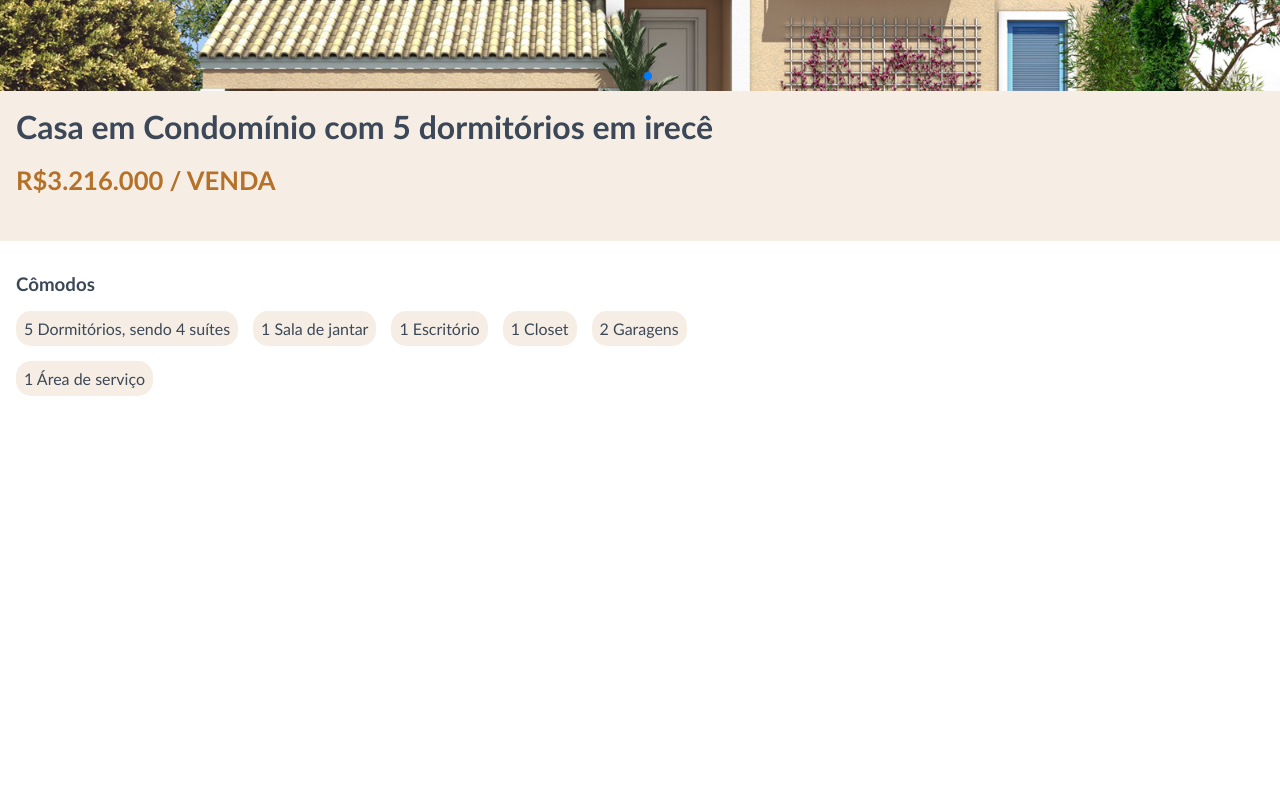
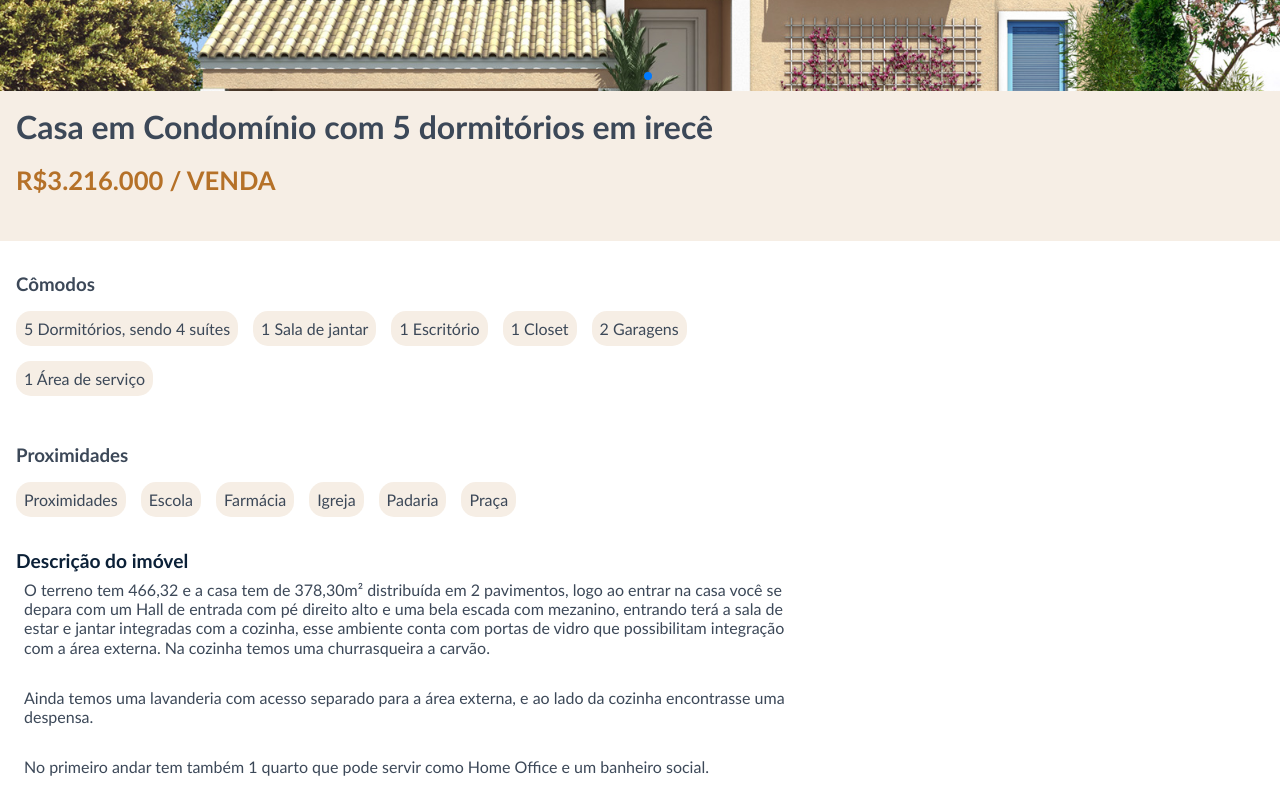
Before and after one commit to leonardofx1/imobiliaria, a Next.js app: page /propertyDetails/1 in a window 1280 px wide. Shown: the part 509-1309 px from the top of the page. Before the commit the page ends 921 px from the top, so only its background shows below. Built offline with nearby package versions, Linux system fonts and the light colour scheme.

Commit message:
property description

```diff
--- a/src/app/propertyDetails/[id]/page.tsx
+++ b/src/app/propertyDetails/[id]/page.tsx
@@ -13,7 +13,7 @@ const PropertyDetails = ({ params }: { params: { id: string } }) => {
         <h2>R$3.216.000 / VENDA</h2>
       </section>
       <section className={style.listOfFeatures}>
-          <h3>Cômodos</h3>
+        <h3>Cômodos</h3>
         <div>
           <span>5 Dormitórios, sendo 4 suítes</span>{" "}
           <span>1 Sala de jantar</span>
@@ -23,6 +23,37 @@ const PropertyDetails = ({ params }: { params: { id: string } }) => {
           <span>1 Área de serviço</span>
         </div>
       </section>
+      <section className={style.listOfFeatures}>
+        <h3>Proximidades</h3>
+        <div>
+          <span>Proximidades</span> <span>Escola</span>
+          <span>Farmácia</span>
+          <span>Igreja</span>
+          <span>Padaria</span>
+          <span>Praça</span>
+        </div>
+      </section>
+      <section className={style.propertyDescription}>
+        <h3>Descrição do imóvel</h3>
+        <div>
+          <p>
+            O terreno tem 466,32 e a casa tem de 378,30m² distribuída em 2
+            pavimentos, logo ao entrar na casa você se depara com um Hall de
+            entrada com pé direito alto e uma bela escada com mezanino, entrando
+            terá a sala de estar e jantar integradas com a cozinha, esse
+            ambiente conta com portas de vidro que possibilitam integração com a
+            área externa. Na cozinha temos uma churrasqueira a carvão.
+          </p>
+          <p>
+            Ainda temos uma lavanderia com acesso separado para a área externa,
+            e ao lado da cozinha encontrasse uma despensa.
+          </p>
+          <p>
+            No primeiro andar tem também 1 quarto que pode servir como Home
+            Office e um banheiro social.
+          </p>
+        </div>
+      </section>
     </main>
   );
 };
--- a/src/app/propertyDetails/[id]/style.module.scss
+++ b/src/app/propertyDetails/[id]/style.module.scss
@@ -76,3 +76,35 @@
         padding: .5rem;
     }
 }
+
+.propertyDescription {
+    display: flex;
+    flex-direction: column;
+    justify-content: space-evenly;
+
+    max-width: 833px;
+    width: 100%;
+    padding: 1rem;
+    box-sizing: border-box;
+
+    color: $FontColor;
+
+    h3 {
+        color: $TagPrice;
+        font-size: 1.2rem;
+    }
+
+    div {
+        display: flex;
+        flex-direction: column;
+        gap: 15px;
+
+    }
+
+    div p {
+
+        color: $FontColor;
+        line-height: 1.2rem;
+        padding: .5rem;
+    }
+}
```
